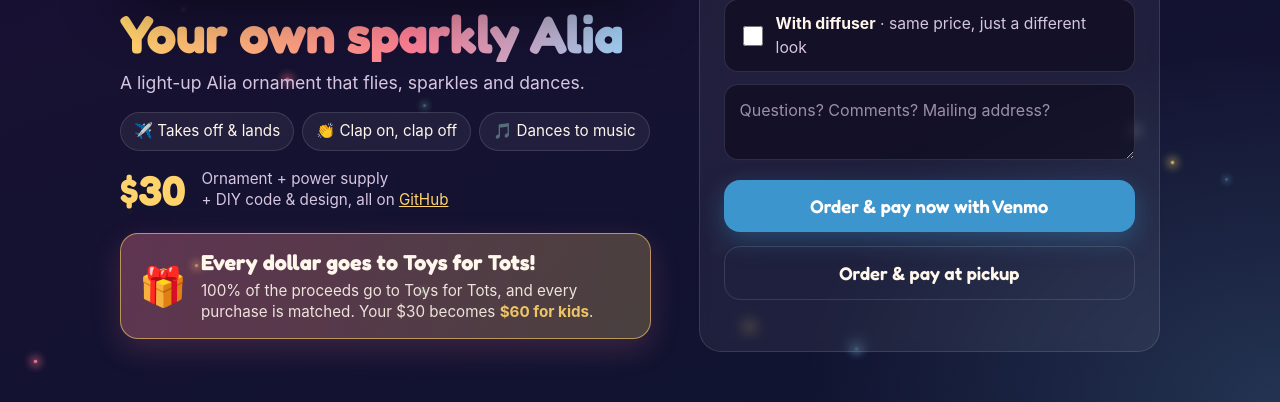
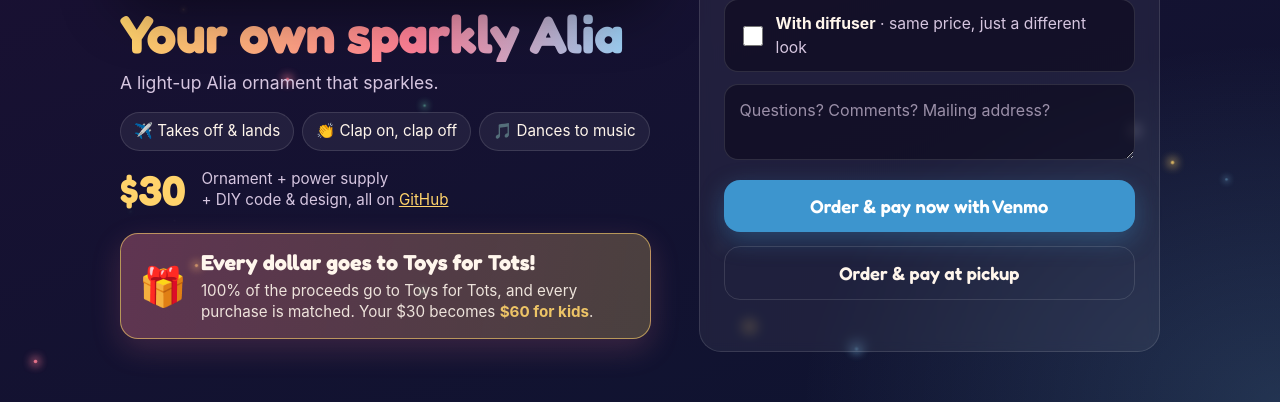
Before and after one commit to johncohn/alia_blinky, a plain HTML site: page docs/index.html in a window 1280 px wide. Shown: the part 398-800 px from the top of the page. Drawn offline with Linux system fonts and the light colour scheme.

Commit message:
Sign-up page and flyer: tagline is now 'A light-up Alia ornament that sparkles.'
Co-Authored-By: Claude Opus 5.5 <noreply@anthropic.com>

```diff
--- a/docs/index.html
+++ b/docs/index.html
@@ -4,7 +4,7 @@
 <meta charset="utf-8">
 <meta name="viewport" content="width=device-width, initial-scale=1">
 <title>Your own sparkly Alia</title>
-<meta name="description" content="A light-up Alia ornament that flies, sparkles and dances to music. $30, and every dollar goes to Toys for Tots, doubled.">
+<meta name="description" content="A light-up Alia ornament that sparkles. $30, and every dollar goes to Toys for Tots, doubled.">
 <meta property="og:title" content="Your own sparkly Alia">
 <meta property="og:description" content="A light-up Alia ornament. $30, and every dollar goes to Toys for Tots, doubled.">
 <link rel="preconnect" href="https://fonts.googleapis.com">
@@ -204,7 +204,7 @@
     </div>
 
     <h1>Your own sparkly Alia</h1>
-    <p class="tagline">A light-up Alia ornament that flies, sparkles and dances.</p>
+    <p class="tagline">A light-up Alia ornament that sparkles.</p>
 
     <ul class="chips">
       <li>✈️ Takes off &amp; lands</li>
```
Also changed, not shown: docs/flyer.html (+1 -1 lines).
